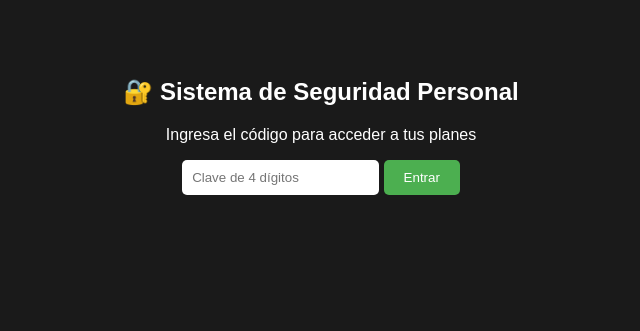
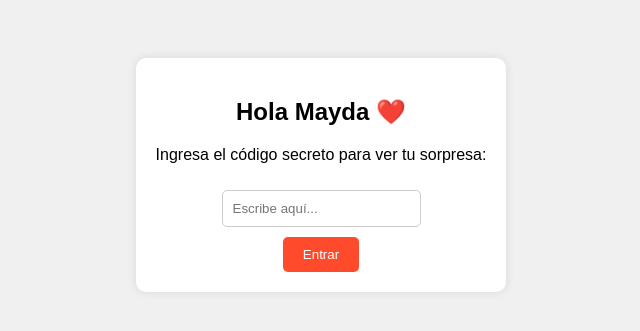
Before and after one commit to guido2960/fantastic-funicular, a Python web app: template templates/login.html in a window 1280 px wide. Shown: the top 331 px of the page, without its empty margins (319-959 px from the left). Run offline with Jinja, Linux system fonts and the light colour scheme; the template is opened without the code that fills it, so the values that code supplies are empty.

Commit message:
Update login.html
Signed-off-by: guido2960 <guidoprogramador23@gmail.com>

```diff
--- a/templates/login.html
+++ b/templates/login.html
@@ -2,22 +2,26 @@
 <html lang="es">
 <head>
     <meta charset="UTF-8">
-    <title>Código de Seguridad</title>
+    <meta name="viewport" content="width=device-width, initial-scale=1.0">
+    <title>Entrada Secreta</title>
+    <style>
+        body { font-family: Arial, sans-serif; text-align: center; background-color: #f0f0f0; padding-top: 50px; }
+        .login-container { background: white; padding: 20px; border-radius: 10px; display: inline-block; box-shadow: 0 0 10px rgba(0,0,0,0.1); }
+        input { padding: 10px; margin: 10px; border-radius: 5px; border: 1px solid #ccc; }
+        button { padding: 10px 20px; background-color: #ff4b2b; color: white; border: none; border-radius: 5px; cursor: pointer; }
+    </style>
 </head>
-<body style="background-color: #1a1a1a; color: white; text-align: center; font-family: sans-serif; padding-top: 50px;">
-    <h2>🔐 Sistema de Seguridad Personal</h2>
-    <p>Ingresa el código para acceder a tus planes</p>
+<body>
+    <div class="login-container">
+        <h2>Hola Mayda ❤️</h2>
+        <p>Ingresa el código secreto para ver tu sorpresa:</p>
 
-    <form method="POST">
-        <input type="password" name="password" placeholder="Clave de 4 dígitos"
-               style="padding: 10px; border-radius: 5px; border: none;" required>
-        <button type="submit" style="padding: 10px 20px; background-color: #4CAF50; color: white; border: none; border-radius: 5px; cursor: pointer;">
-            Entrar
-        </button>
-    </form>
+        <form action="/verificar" method="POST">
+            <input type="password" name="codigo" placeholder="Escribe aquí..." required>
+            <br>
+            <button type="submit">Entrar</button>
+        </form>
 
-    {% if mensaje %}
-        <p style="color: #ff5555; margin-top: 20px;">{{ mensaje }}</p>
-    {% endif %}
+    </div>
 </body>
 </html>
```
